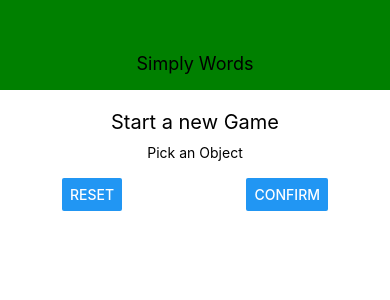
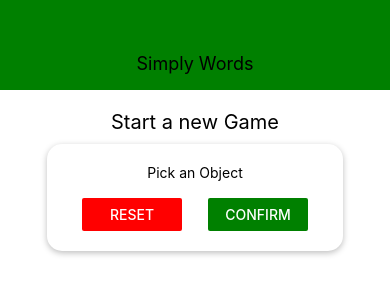
Before and after one commit to ajmincy/simply-guess, a React Native app: screen / in a window 390 px wide. Shown: the top 300 px of the page. Built offline with nearby package versions, Linux system fonts and the light colour scheme.

Commit message:
sg: Add colors styles and themes

```diff
--- /dev/null
+++ b/components/Card.js
@@ -0,0 +1,26 @@
+import React from "react";
+import { View, StyleSheet } from "react-native";
+
+const Card = (props) => {
+  return (
+    <View style={{ ...styles.card, ...props.style }}>{props.children}</View>
+  );
+};
+
+const styles = StyleSheet.create({
+  card: {
+    width: 300,
+    maxWidth: "80%",
+    alignItems: "center",
+    shadowColor: "black",
+    shadowOffset: { width: 0, height: 2 },
+    shadowRadius: 6,
+    shadowOpacity: 0.26,
+    backgroundColor: "white",
+    padding: 20,
+    elevation: 8,
+    borderRadius: 15,
+  },
+});
+
+export default Card;
--- a/components/Header.js
+++ b/components/Header.js
@@ -1,5 +1,7 @@
 import React from "react";
 import { View, Text, StyleSheet } from "react-native";
+
+import Colors from "../constants/colors";
 
 const Header = (props) => {
   return (
@@ -14,7 +16,7 @@
         width: '100%',
         height: 90,
         paddingTop: 36,
-        backgroundColor: 'green',
+        backgroundColor: Colors.primary,
         alignItems: 'center',
         justifyContent: 'center'
     },
--- /dev/null
+++ b/constants/colors.js
@@ -0,0 +1,4 @@
+export default {
+    primary: 'green',
+    accent: 'red'
+};
--- a/screens/StartGameScreen.js
+++ b/screens/StartGameScreen.js
@@ -1,18 +1,25 @@
 import React from "react";
 import { View, Text, StyleSheet, TextInput, Button } from "react-native";
+
+import Card from "../components/Card";
+import Colors from "../constants/colors";
 
 const StartGameScreen = (props) => {
   return (
     <View style={styles.screen}>
       <Text style={styles.title}>Start a new Game</Text>
-      <View style={styles.inputContainer}>
-          <Text>Pick an Object</Text>
-          <TextInput />
-          <View style={styles.buttonContainer}>
-            <Button title='Reset' onPress={() => {}}/>
-            <Button title='Confirm' onPress={() => {}}/>
+      <Card style={styles.inputContainer}>
+        <Text>Pick an Object</Text>
+        <TextInput />
+        <View style={styles.buttonContainer}>
+          <View style={styles.button}>
+            <Button title="Reset" onPress={() => {}} color={Colors.accent} />
           </View>
-      </View>
+          <View style={styles.button}>
+            <Button title="Confirm" onPress={() => {}} color={Colors.primary} />
+          </View>
+        </View>
+      </Card>
     </View>
   );
 };
@@ -26,20 +33,22 @@
   },
   title: {
     fontSize: 20,
-    marginVertical: 10
+    marginVertical: 10,
   },
   inputContainer: {
     width: 300,
-    maxWidth: '80%',
-    alignItems: 'center'
+    maxWidth: "80%",
+    alignItems: "center",
   },
   buttonContainer: {
-      flexDirection: 'row',
-      width: '100%',
-      justifyContent: 'space-between',
-      paddingHorizontal: 15
-
-  }
+    flexDirection: "row",
+    width: "100%",
+    justifyContent: "space-between",
+    paddingHorizontal: 15,
+  },
+  button: {
+      width: 100
+  },
 });
 
 export default StartGameScreen;
```
